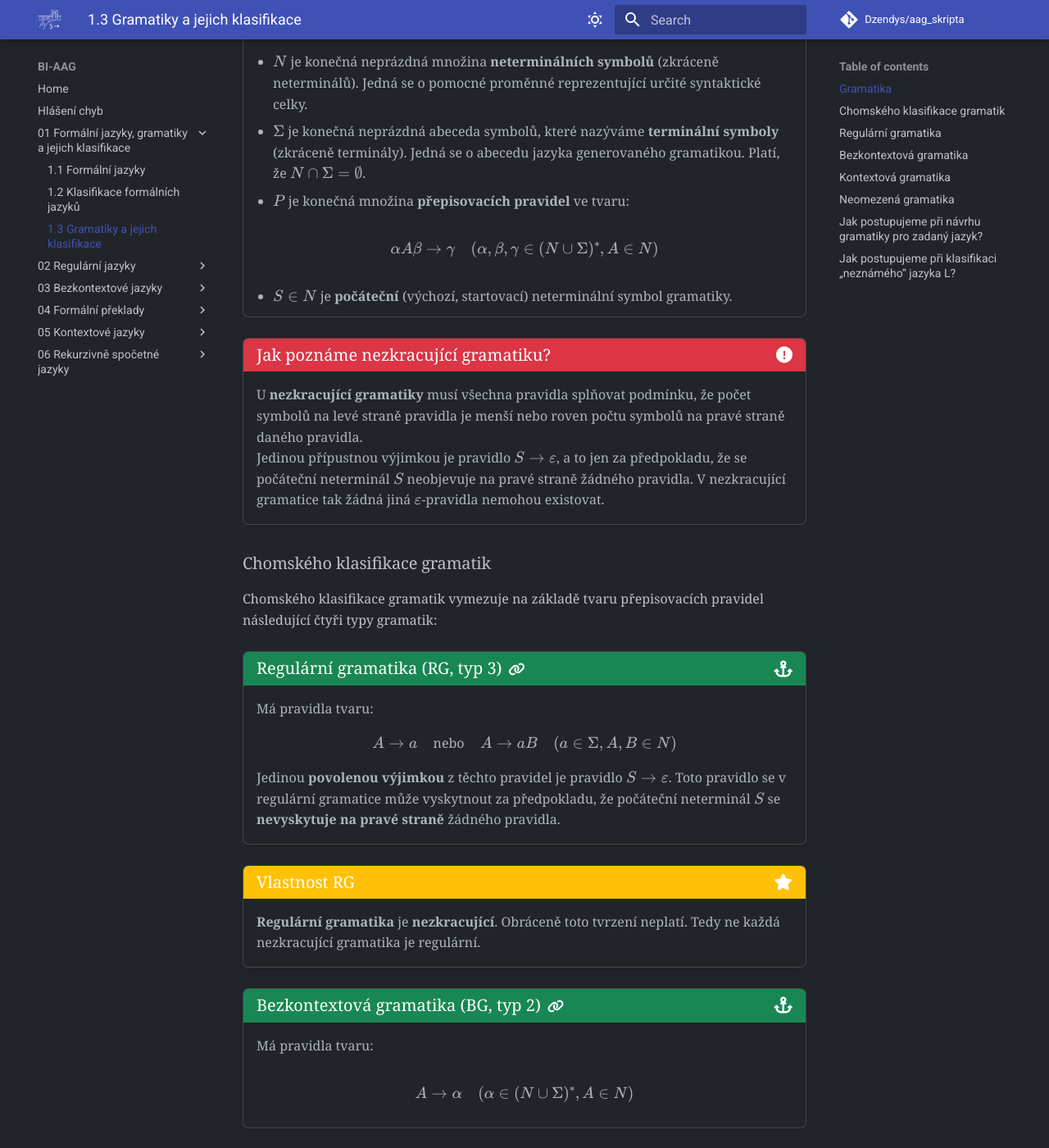
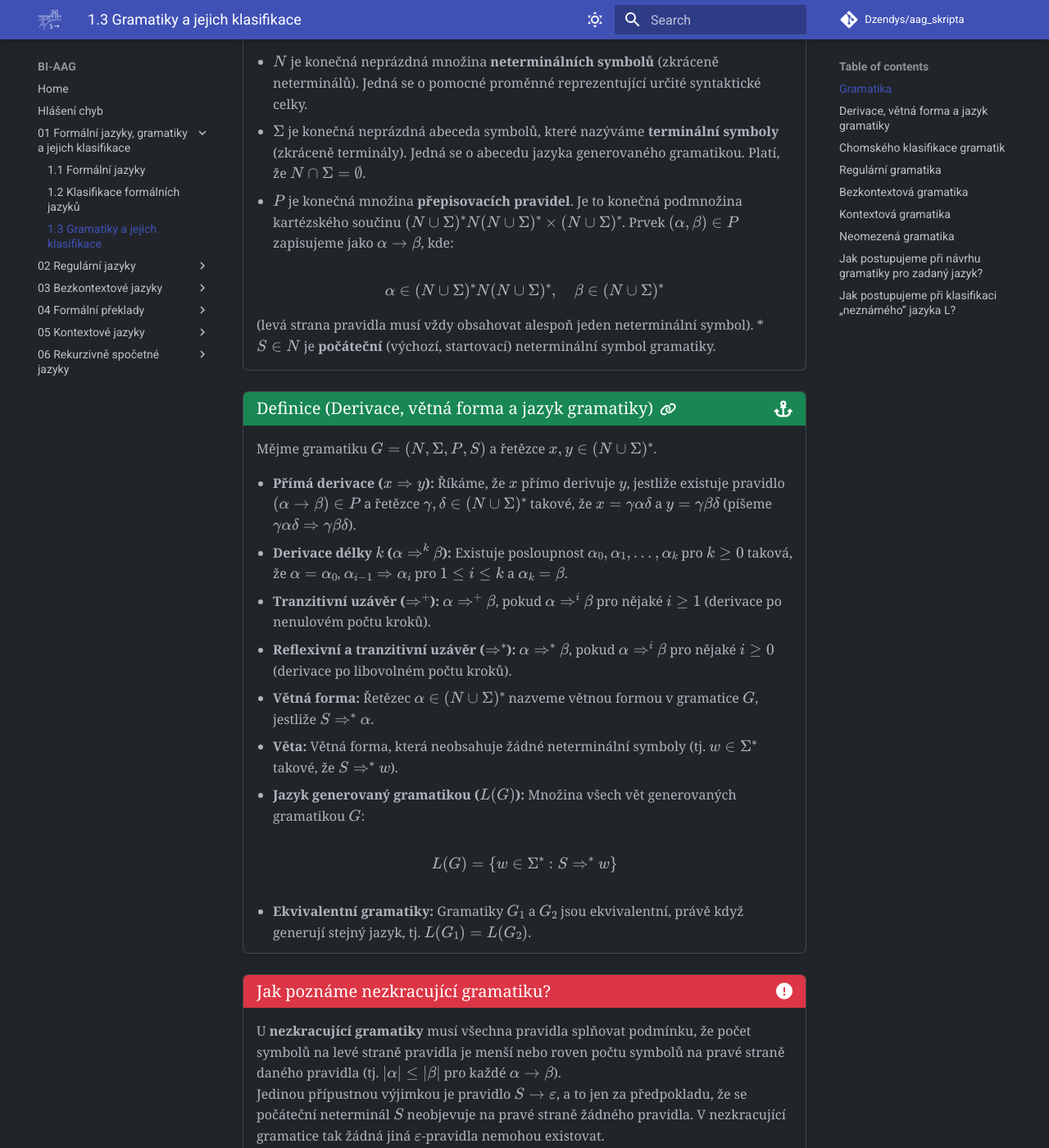
Before and after one commit to Dzendys/aag_skripta, an MkDocs documentation site: the page built from docs/01_Formální jazyky,_gramatiky_a_jejich_klasifikace/1.3_Gramatiky_a_jejich_klasifikace.md, in a window 1280 px wide and 1400 px high, scrolled down 221 px. Shown: the whole window at 82% size. Built offline with MkDocs 1.6.1 and Material for MkDocs 9.7.7, drawn with Linux system fonts in a browser that asks for light colours; comment, search, counter and statistics services are not loaded.

Commit message:
Sync basic language and grammar definitions with lecture 1

```diff
--- a/docs/01_Formální jazyky,_gramatiky_a_jejich_klasifikace/1.3_Gramatiky_a_jejich_klasifikace.md
+++ b/docs/01_Formální jazyky,_gramatiky_a_jejich_klasifikace/1.3_Gramatiky_a_jejich_klasifikace.md
@@ -9,17 +9,39 @@
 
     * $N$ je konečná neprázdná množina **neterminálních symbolů** (zkráceně neterminálů). Jedná se o pomocné proměnné reprezentující určité syntaktické celky.
     * $\Sigma$ je konečná neprázdná abeceda symbolů, které nazýváme **terminální symboly** (zkráceně terminály). Jedná se o abecedu jazyka generovaného gramatikou. Platí, že $N \cap \Sigma = \emptyset$.
-    * $P$ je konečná množina **přepisovacích pravidel** ve tvaru:
+    * $P$ je konečná množina **přepisovacích pravidel**. Je to konečná podmnožina kartézského součinu $(N \cup \Sigma)^* N (N \cup \Sigma)^* \times (N \cup \Sigma)^*$. Prvek $(\alpha, \beta) \in P$ zapisujeme jako $\alpha \to \beta$, kde:
 
     $$
-    \alpha A \beta \to \gamma \quad (\alpha, \beta, \gamma \in (N \cup \Sigma)^*, A \in N)
+    \alpha \in (N \cup \Sigma)^* N (N \cup \Sigma)^*, \quad \beta \in (N \cup \Sigma)^*
     $$
 
+    (levá strana pravidla musí vždy obsahovat alespoň jeden neterminální symbol).
     * $S \in N$ je **počáteční** (výchozí, startovací) neterminální symbol gramatiky.
+
+<a id="def-derivace"></a>
+!!! Definition "[Definice (Derivace, větná forma a jazyk gramatiky)](#def-derivace)"
+
+    ### Derivace, větná forma a jazyk gramatiky {#def-derivace}
+
+    Mějme gramatiku $G = (N, \Sigma, P, S)$ a řetězce $x, y \in (N \cup \Sigma)^*$.
+
+    * **Přímá derivace ($x \Rightarrow y$):** Říkáme, že $x$ přímo derivuje $y$, jestliže existuje pravidlo $(\alpha \to \beta) \in P$ a řetězce $\gamma, \delta \in (N \cup \Sigma)^*$ takové, že $x = \gamma \alpha \delta$ a $y = \gamma \beta \delta$ (píšeme $\gamma \alpha \delta \Rightarrow \gamma \beta \delta$).
+    * **Derivace délky $k$ ($\alpha \Rightarrow^k \beta$):** Existuje posloupnost $\alpha_0, \alpha_1, \dots, \alpha_k$ pro $k \ge 0$ taková, že $\alpha = \alpha_0$, $\alpha_{i-1} \Rightarrow \alpha_i$ pro $1 \le i \le k$ a $\alpha_k = \beta$.
+    * **Tranzitivní uzávěr ($\Rightarrow^+$):** $\alpha \Rightarrow^+ \beta$, pokud $\alpha \Rightarrow^i \beta$ pro nějaké $i \ge 1$ (derivace po nenulovém počtu kroků).
+    * **Reflexivní a tranzitivní uzávěr ($\Rightarrow^*$):** $\alpha \Rightarrow^* \beta$, pokud $\alpha \Rightarrow^i \beta$ pro nějaké $i \ge 0$ (derivace po libovolném počtu kroků).
+    * **Větná forma:** Řetězec $\alpha \in (N \cup \Sigma)^*$ nazveme větnou formou v gramatice $G$, jestliže $S \Rightarrow^* \alpha$.
+    * **Věta:** Větná forma, která neobsahuje žádné neterminální symboly (tj. $w \in \Sigma^*$ takové, že $S \Rightarrow^* w$).
+    * **Jazyk generovaný gramatikou ($L(G)$):** Množina všech vět generovaných gramatikou $G$:
+
+    $$
+    L(G) = \{w \in \Sigma^* : S \Rightarrow^* w\}
+    $$
+
+    * **Ekvivalentní gramatiky:** Gramatiky $G_1$ a $G_2$ jsou ekvivalentní, právě když generují stejný jazyk, tj. $L(G_1) = L(G_2)$.
 
 !!! Warning "Jak poznáme nezkracující gramatiku?"
 
-    U **nezkracující gramatiky** musí všechna pravidla splňovat podmínku, že počet symbolů na levé straně pravidla je menší nebo roven počtu symbolů na pravé straně daného pravidla.
+    U **nezkracující gramatiky** musí všechna pravidla splňovat podmínku, že počet symbolů na levé straně pravidla je menší nebo roven počtu symbolů na pravé straně daného pravidla (tj. $|\alpha| \le |\beta|$ pro každé $\alpha \to \beta$).
 
     Jedinou přípustnou výjimkou je pravidlo $S \to \varepsilon$, a to jen za předpokladu, že se počáteční neterminál $S$ neobjevuje na pravé straně žádného pravidla. V nezkracující gramatice tak žádná jiná $\varepsilon$-pravidla nemohou existovat.
 
```
Also changed, not shown: docs/01_Formální jazyky,_gramatiky_a_jejich_klasifikace/1.1_Formální_jazyky.md (+15 -4 lines).
